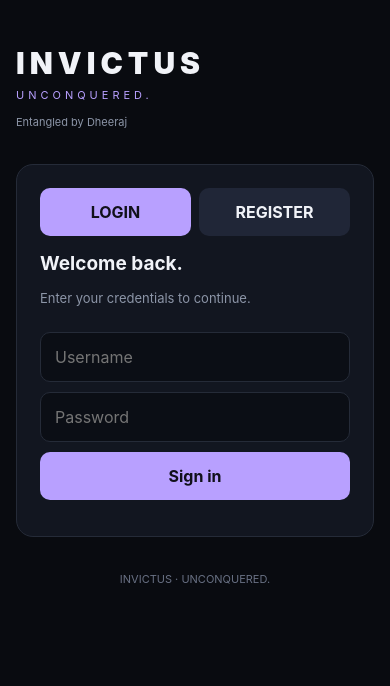
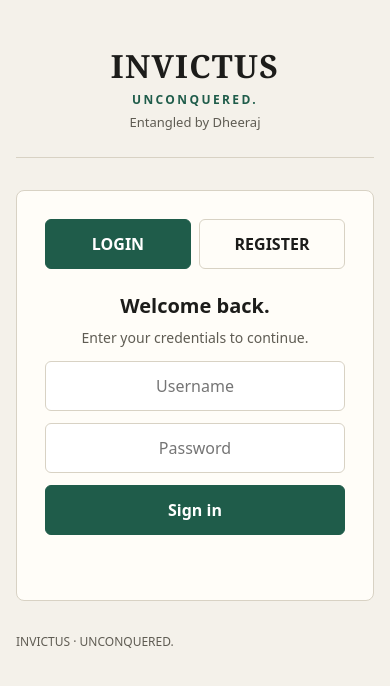
Before and after one commit to DHEERAJIT16/giveany, a plain HTML site: page index.html in a window 390 px wide. Drawn offline with nearby package versions, Linux system fonts and the light colour scheme.

Commit message:
Restyle: plain light theme, no gradients or emoji, proper padding
- warm paper background, ink text, single dark-green accent
- header and dashboard left-aligned; login screen centred
- delete button reads "Delete" instead of a glyph
- focus outlines and 16px side gutters on phones

Co-Authored-By: Claude Sonnet 5.5 <noreply@anthropic.com>
Claude-Session: https://claude.ai/code/session_016j4wuPm94RsKFaXk8DixeY

```diff
--- a/index.html
+++ b/index.html
@@ -7,41 +7,45 @@
 <title>INVICTUS — UNCONQUERED.</title>
 <script src="https://cdn.jsdelivr.net/npm/@supabase/supabase-js@2"></script>
 <style>
-:root {
-  --bg:#090b10; --panel:#121620; --line:#252b38;
-  --text:#f1f3f8; --muted:#8c95a7; --accent:#b8a0ff;
+:root{
+  --bg:#f4f1ea; --panel:#fffdf8; --line:#d8d2c4;
+  --text:#1c1c1a; --muted:#5f5c53; --accent:#1f5c4a;
 }
 *{box-sizing:border-box}
-body{margin:0;background:var(--bg);color:var(--text);
-font-family:Inter,system-ui,Arial,sans-serif;min-height:100vh}
-main{width:min(100% - 32px,520px);margin:45px auto}
-header{margin-bottom:35px}
-.logo{font-size:30px;font-weight:900;letter-spacing:5px}
-.tag{font-size:11px;letter-spacing:4px;color:var(--accent);margin-top:7px}
-.credit{font-size:11px;color:var(--muted);margin-top:13px}
-.panel{background:var(--panel);border:1px solid var(--line);
-border-radius:17px;padding:23px;margin-bottom:15px}
-h2{font-size:19px;margin:0 0 8px}
-p{color:var(--muted);font-size:13px;line-height:1.6}
-input,select,button{width:100%;padding:14px;border-radius:10px;
-border:1px solid var(--line);background:#0b0e15;color:var(--text);
-font:inherit;margin-top:10px}
-button{background:var(--accent);color:#11101a;font-weight:750;
-border:0;cursor:pointer}
-button.secondary{background:#202637;color:var(--text)}
-.tabs{display:flex;gap:8px;margin-bottom:16px}
+body{margin:0;min-height:100vh;background:var(--bg);color:var(--text);
+  font:16px/1.5 system-ui,-apple-system,"Segoe UI",Roboto,sans-serif}
+main{width:min(100% - 32px,560px);margin:0 auto;padding:48px 0 32px}
+header{padding-bottom:24px;margin-bottom:32px;border-bottom:1px solid var(--line)}
+.logo{font:700 32px/1.1 Georgia,"Times New Roman",serif;letter-spacing:.04em}
+.tag{font-size:12px;font-weight:600;letter-spacing:.2em;color:var(--accent);margin-top:8px}
+.credit{font-size:13px;color:var(--muted);margin-top:4px}
+.panel{background:var(--panel);border:1px solid var(--line);border-radius:8px;padding:28px;margin-bottom:20px}
+h2{font-size:20px;line-height:1.3;margin:0 0 8px}
+p{color:var(--muted);font-size:14px;line-height:1.6;margin:0}
+input,select,button{display:block;width:100%;padding:12px 14px;margin-top:12px;border:1px solid var(--line);
+  border-radius:6px;background:#fff;color:var(--text);font:inherit;text-align:left}
+button{background:var(--accent);border-color:var(--accent);color:#fff;font-weight:600;cursor:pointer}
+button:hover{filter:brightness(1.12)}
+button.secondary{background:transparent;color:var(--text);border-color:var(--line)}
+button.secondary:hover{background:#ebe6da;filter:none}
+input:focus-visible,select:focus-visible,button:focus-visible{outline:2px solid var(--accent);outline-offset:2px}
+.tabs{display:flex;gap:8px;margin-bottom:24px}
 .tabs button{margin:0}
 .hidden{display:none!important}
-.message{font-size:13px;margin-top:13px;color:var(--accent)}
-.task{display:flex;align-items:center;gap:12px;padding:13px 0;
-border-bottom:1px solid var(--line)}
-.task input{width:19px;height:19px;margin:0;accent-color:var(--accent)}
-.task span{flex:1;font-size:14px}
-.small{font-size:11px;color:var(--muted)}
-.row{display:flex;justify-content:space-between;align-items:center;gap:10px}
-.row button{width:auto;padding:10px 14px;margin:0}
-.stat{font-size:28px;font-weight:800;margin-top:8px}
-footer{text-align:center;color:#697184;font-size:11px;margin:35px 0}
+.message{min-height:1.5em;margin-top:16px;font-size:14px;color:var(--text)}
+.task{display:flex;align-items:center;gap:12px;padding:14px 0;border-bottom:1px solid var(--line)}
+.task input{flex:none;width:20px;height:20px;margin:0;padding:0;accent-color:var(--accent)}
+.task span{flex:1;font-size:15px}
+.small{font-size:12px;letter-spacing:.08em;color:var(--muted)}
+.row{display:flex;justify-content:space-between;align-items:center;gap:12px}
+.row button{display:inline-block;width:auto;margin:0;padding:10px 16px}
+.stat{font-size:28px;font-weight:700;margin-top:4px;font-variant-numeric:tabular-nums}
+#streamLabel{margin:4px 0 24px}
+#taskList{margin-bottom:8px}
+footer{margin-top:32px;font-size:12px;color:var(--muted)}
+#auth{text-align:center}
+main:has(#auth:not(.hidden)) header{text-align:center}
+#auth input,#auth button{text-align:center}
 </style>
 </head>
 <body>
@@ -291,7 +295,7 @@ function renderTasks() {
       const del = document.createElement("button");
       del.className = "secondary";
       del.style.cssText = "width:auto;margin:0;padding:6px 10px";
-      del.textContent = "\u2715";
+      del.textContent = "Delete";
       del.setAttribute("aria-label", "Delete task");
       del.addEventListener("click", e => { e.preventDefault(); deleteTask(task); });
       item.append(del);
```
